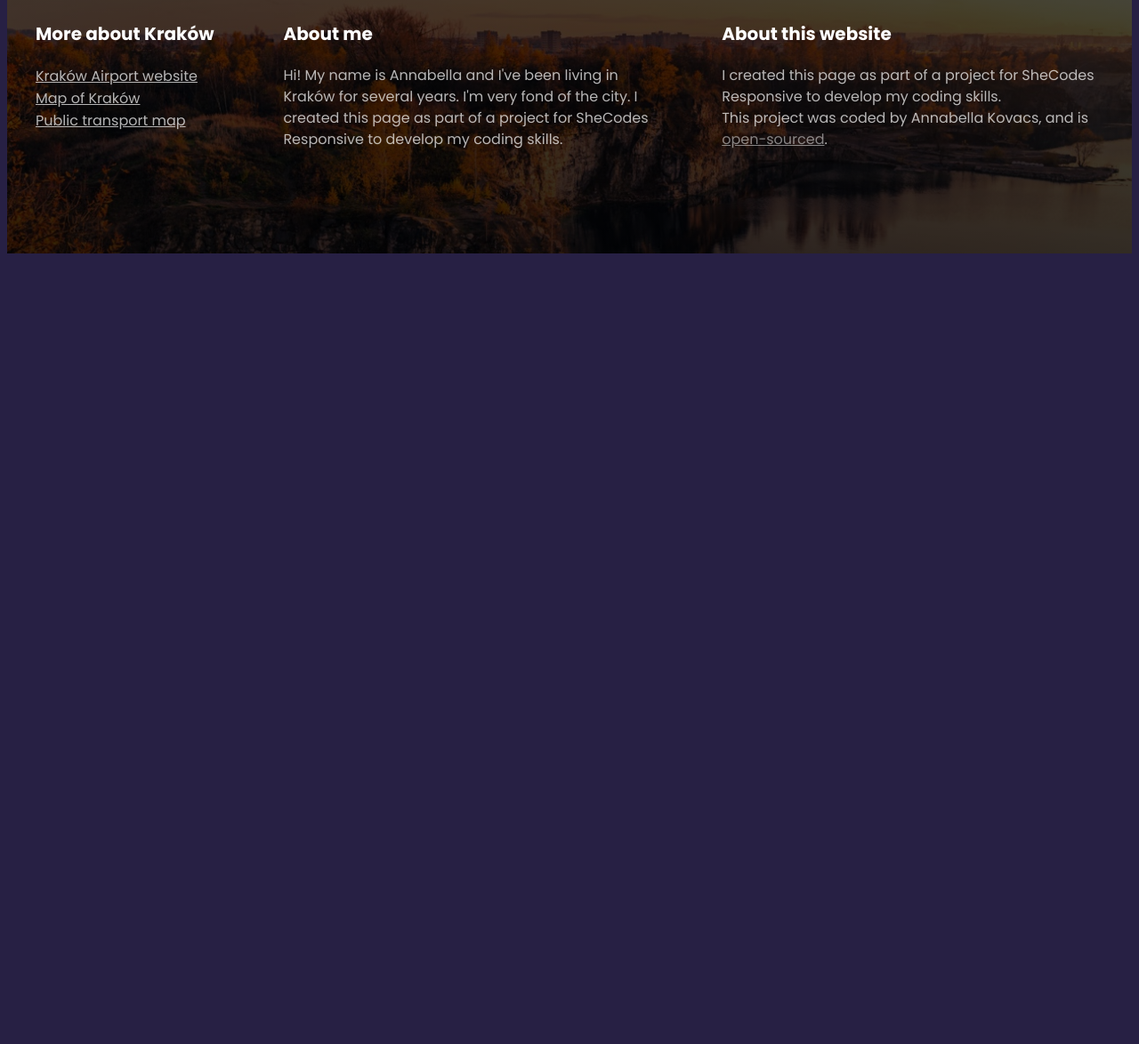
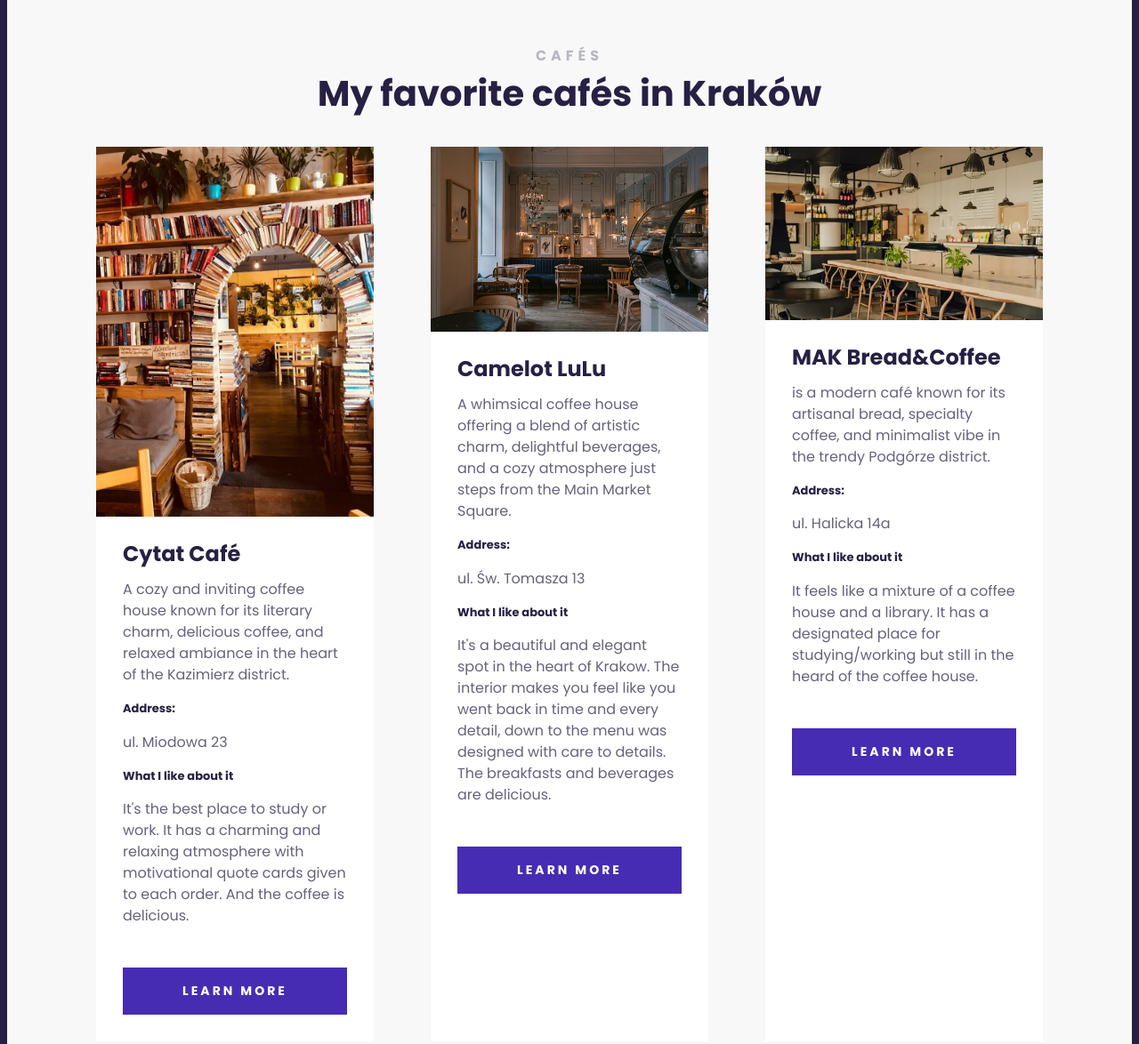
Before and after one commit to annabella-gt/travel-project, a plain HTML site: page index.html in a window 1280 px wide. Shown: the part 1546-2720 px from the top of the page at 89% size. Before the commit the page ends 1839 px from the top, so only its background shows below. Drawn offline with Linux system fonts and the light colour scheme.

Commit message:
Added cards to the landing page

```diff
--- a/index.html
+++ b/index.html
@@ -51,6 +51,111 @@
               unforgettable experience for every traveler, making it one of
               Europe’s most charming destinations.
             </p>
+          </div>
+        </section>
+
+        <section class="secondary">
+          <h2 class="text-center">CAFÉS</h2>
+          <h3 class="text-center">My favorite cafés in Kraków</h3>
+          <div class="grid grid-3-columns">
+            <div class="card">
+              <div class="card-header">
+                <img
+                  src="./images/cafes/cytat.jpg"
+                  alt="Cytat Cafe"
+                  class="img-responsive"
+                />
+              </div>
+
+              <div class="card-body">
+                <h4>Cytat Café</h4>
+                <p>
+                  A cozy and inviting coffee house known for its literary charm,
+                  delicious coffee, and relaxed ambiance in the heart of the
+                  Kazimierz district.
+                </p>
+                <h5>Address:</h5>
+                <p>ul. Miodowa 23</p>
+                <h5>What I like about it</h5>
+                <p>
+                  It's the best place to study or work. It has a charming and
+                  relaxing atmosphere with motivational quote cards given to
+                  each order. And the coffee is delicious.
+                </p>
+              </div>
+              <div class="card-footer">
+                <a href="https://cytatcafe.pl/" target="_blank" class="btn"
+                  >Learn more</a
+                >
+              </div>
+            </div>
+
+            <div class="card">
+              <div class="card-header">
+                <img
+                  src="./images/cafes/camelotlulu.jpg"
+                  alt="Camelot LuLu"
+                  class="img-responsive"
+                />
+              </div>
+
+              <div class="card-body">
+                <h4>Camelot LuLu</h4>
+                <p>
+                  A whimsical coffee house offering a blend of artistic charm,
+                  delightful beverages, and a cozy atmosphere just steps from
+                  the Main Market Square.
+                </p>
+                <h5>Address:</h5>
+                <p>ul. Św. Tomasza 13</p>
+                <h5>What I like about it</h5>
+                <p>
+                  It's a beautiful and elegant spot in the heart of Krakow. The
+                  interior makes you feel like you went back in time and every
+                  detail, down to the menu was designed with care to details.
+                  The breakfasts and beverages are delicious.
+                </p>
+              </div>
+              <div class="card-footer">
+                <a href="https://camelotlulu.pl/" target="_blank" class="btn"
+                  >Learn more</a
+                >
+              </div>
+            </div>
+
+            <div class="card">
+              <div class="card-header">
+                <img
+                  src="./images/cafes/mak.webp"
+                  alt="MAK Bread&Coffee"
+                  class="img-responsive"
+                />
+              </div>
+
+              <div class="card-body">
+                <h4>MAK Bread&Coffee</h4>
+                <p>
+                  is a modern café known for its artisanal bread, specialty
+                  coffee, and minimalist vibe in the trendy Podgórze district.
+                </p>
+                <h5>Address:</h5>
+                <p>ul. Halicka 14a</p>
+                <h5>What I like about it</h5>
+                <p>
+                  It feels like a mixture of a coffee house and a library. It
+                  has a designated place for studying/working but still in the
+                  heard of the coffee house.
+                </p>
+              </div>
+              <div class="card-footer">
+                <a
+                  href="https://purohotel.pl/en/cracow/cracow-kazimierz/eat-drink/mak-bread-coffee/"
+                  target="_blank"
+                  class="btn"
+                  >Learn more</a
+                >
+              </div>
+            </div>
           </div>
         </section>
       </main>
--- a/src/style.css
+++ b/src/style.css
@@ -70,6 +70,20 @@ main h3 {
   color: #272044;
   margin: 0;
 }
+main h4 {
+  font-weight: 700;
+  font-size: 24px;
+  line-height: 1;
+  color: #272044;
+  margin: 0;
+}
+main h5 {
+  font-weight: 700;
+  font-size: 13px;
+  line-height: 1.5;
+  color: #272044;
+  margin: 0;
+}
 main p {
   font-weight: 400;
   font-size: 16px;
@@ -112,9 +126,12 @@ footer a {
 }
 
 section {
-  max-width: 1200px;
+  max-width: 100%;
   margin: 0 auto;
-  padding: 100px 0;
+  padding: 100px;
+}
+section.secondary {
+  background: #f8f8f8;
 }
 
 .container {
@@ -128,11 +145,41 @@ section {
 .grid-2-column {
   grid-template-columns: 1fr 1fr;
 }
+.grid-3-columns {
+  grid-template-columns: 1fr 1fr 1fr;
+}
 .grid-3-column-with-first-narrow {
   grid-template-columns: 1fr 2fr 2fr;
 }
 .img-responsive {
   max-width: 100%;
+  display: block;
+}
+.text-center {
+  text-align: center;
+}
+.card {
+  background: white;
+  margin: 30px 0;
+}
+.card-body {
+  padding: 30px;
+}
+.card-footer {
+  padding: 0 30px 30px;
+}
+.btn {
+  display: block;
+  color: white;
+  font-weight: 700;
+  font-size: 14px;
+  line-height: 1.5;
+  text-align: center;
+  letter-spacing: 3px;
+  text-transform: uppercase;
+  padding: 16px 32px;
+  background: #462cb3;
+  text-decoration: none;
 }
 
 @media (max-width: 960px) {
```
Also changed, not shown: images/cafes/camelotlulu.jpg (added), images/cafes/cytat.jpg (added), images/cafes/mak.webp (added), 2 other files.
